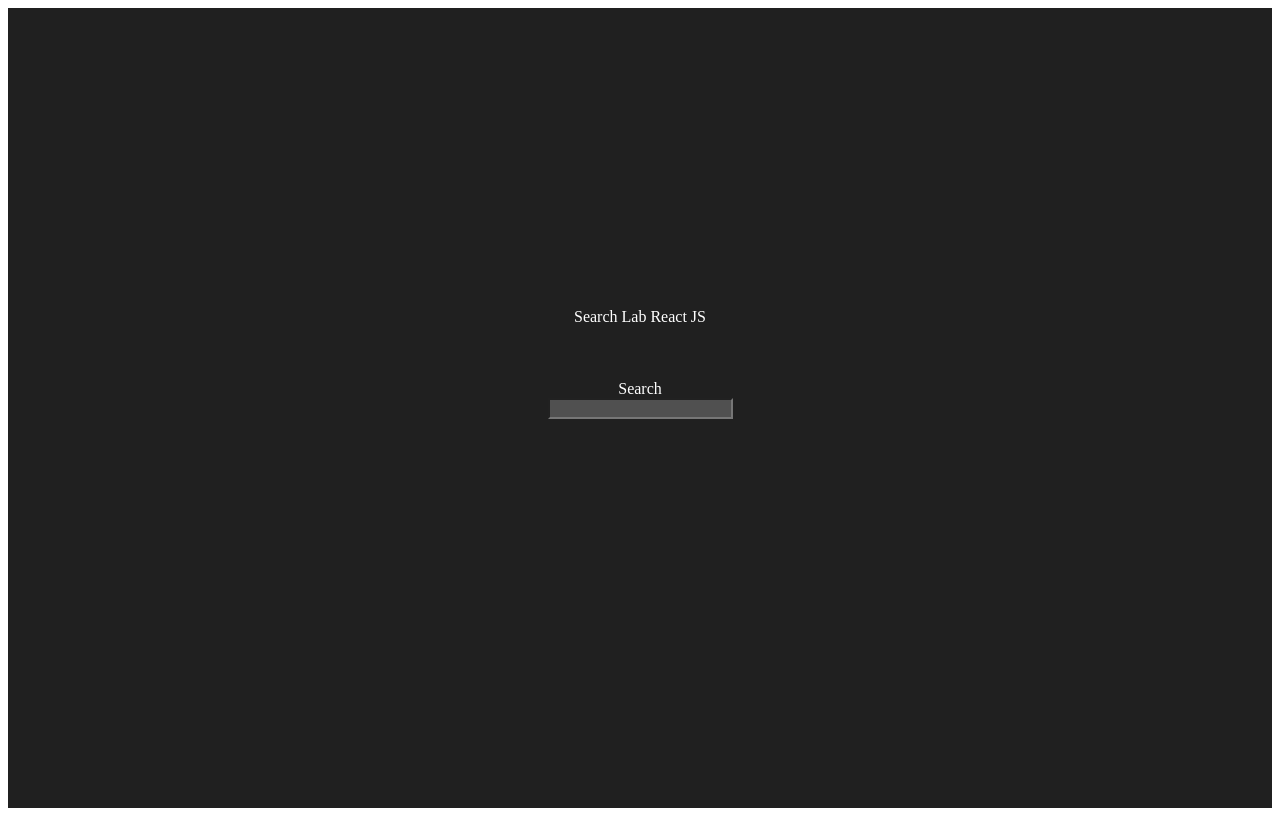
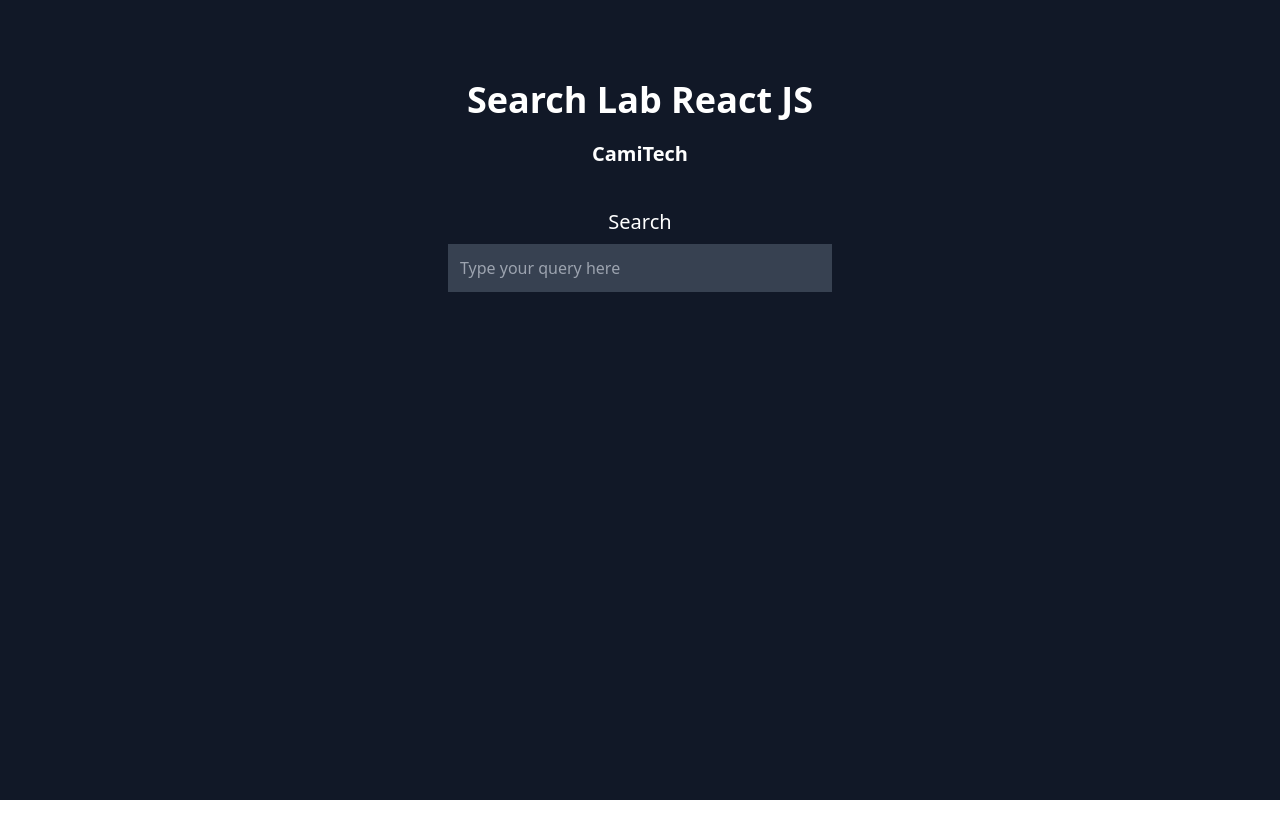
Before and after one commit to camitechhq/search-lab, a React (Create React App) app: page / in a window 1280 px wide. Built offline with nearby package versions, Linux system fonts and the light colour scheme.

Commit message:
feat(style): create nice interface

```diff
--- a/package.json
+++ b/package.json
@@ -37,5 +37,8 @@
       "last 1 firefox version",
       "last 1 safari version"
     ]
+  },
+  "devDependencies": {
+    "tailwindcss": "^3.3.3"
   }
 }
--- a/src/App.js
+++ b/src/App.js
@@ -4,12 +4,12 @@ import axios from "axios";
 function App() {
 
   const [inputValue, setInputValue] = useState();
-  const [result, setResult] = useState([]);
+  const [result, setResult] = useState();
 
   useEffect(() => {
     // send req
     const getResult = async () => {
-      const psudoResult = await axios.get("https://4afa-146-196-45-149.ngrok-free.app/search", {
+      const psudoResult = await axios.get("https://d18a-146-196-45-149.ngrok-free.app/search", {
         params: {
           string: inputValue
         }
@@ -35,31 +35,36 @@ function App() {
 
   // console.log("Input Value --> " + inputValue);
 
-  const renderMeds = result && result.map((med) => {
+  const renderMeds = inputValue !== "" ? result && result.map((med) => {
     return (
-      <div>
+      <div key={med.id}>
         {med.name}
       </div>
     )
   })
+    : '';
 
   return (
-    <div className="App" style={{ background: "#202020", height: "100vh", color: "#fff" }}>
-      <center style={{ position: "relative", top: "300px" }}>
-        <div>
+    <div className="App bg-gray-900 h-screen text-white">
+      <center>
+        <div className="text-4xl font-semibold pt-20 mb-5">
           Search Lab React JS
         </div>
-        <br></br>
-        <br></br>
-        <br></br>
-        <div>
-          <label>Search</label>
-          <br></br>
-          <input value={inputValue} onChange={(event) => setInputValue(event.target.value)} style={{ background: "#505050", color: "#fff" }} />
+        <label className="text-xl font-semibold" >CamiTech</label>
+        <div className="flex flex-col gap-2 items-center mt-10 mb-8">
+          <label className="text-xl">Search</label>
+          <input onChange={(event) => setInputValue(event.target.value)} placeholder="Type your query here" className="bg-gray-700 text-white w-96 p-3" />
         </div>
-        <div>
-          {renderMeds}
-        </div>
+        {
+          inputValue !== "" ? result &&
+            <div>
+              <label className="text-2xl font-semibold text-green-400 underline">Results</label>
+              <div className="mt-5" >
+                {renderMeds}
+              </div>
+            </div>
+            : ""
+        }
       </center >
     </div >
   );
--- /dev/null
+++ b/src/index.css
@@ -0,0 +1,3 @@
+@tailwind base;
+@tailwind components;
+@tailwind utilities;
--- a/src/index.js
+++ b/src/index.js
@@ -1,6 +1,7 @@
 import React from 'react';
 import ReactDOM from 'react-dom/client';
 import App from './App';
+import "./index.css";
 
 import { Provider } from 'react-redux';
 import { store } from './store';
--- /dev/null
+++ b/tailwind.config.js
@@ -0,0 +1,10 @@
+/** @type {import('tailwindcss').Config} */
+module.exports = {
+  content: [
+    "./src/**/*.{js,jsx,ts,tsx}",
+  ],
+  theme: {
+    extend: {},
+  },
+  plugins: [],
+}
```
Also changed, not shown: public/index.html (+4 -4 lines), 1 other file (tests, documents, lock files or other folders).
